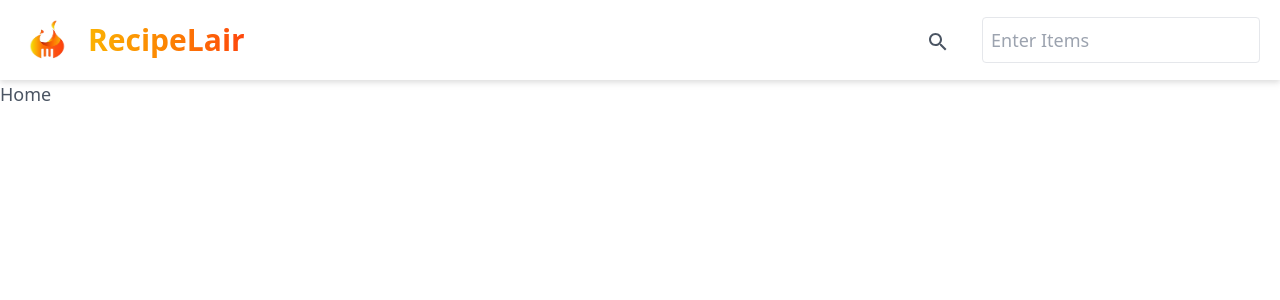
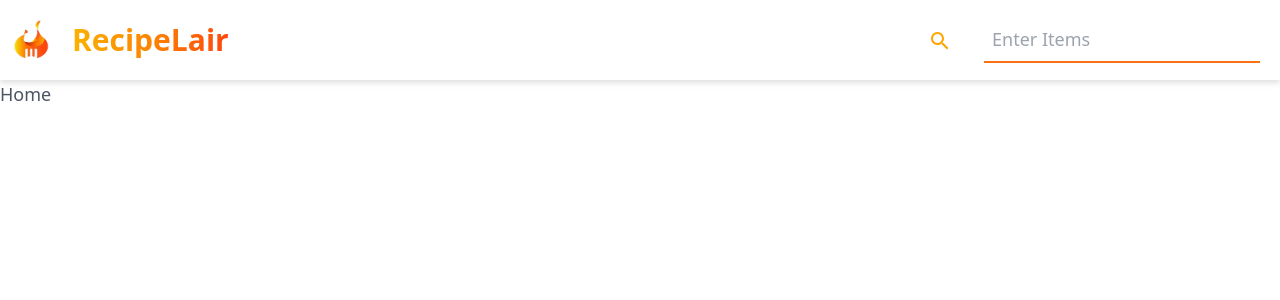
Before and after one commit to reauctioned/Recipe_25-App, a React (Vite) app in the folder recipe-app/: page / in a window 1280 px wide. Shown: the top 300 px of the page. Built offline with nearby package versions, Linux system fonts and the light colour scheme.

Commit message:
style input and searchIcon

```diff
--- a/recipe-app/src/components/navbar.jsx
+++ b/recipe-app/src/components/navbar.jsx
@@ -8,18 +8,18 @@ export default function NavBar() {
     <nav className="flex  top-0  w-[100%]  justify-between items-center py-4 bg-white drop-shadow-md  flex-col lg:flex-row gap-5 lg:gap-0">
       <div className="flex items-center gap-4">
 
-        <img src="/public/logo.png" alt="logo" className="w-12 h-12 p-1 ml-6" />
-        <h1 className="font-bold text-3xl  bg-gradient-to-r from-[#fbb202] via-[#fc8402] to-[#fe460d] bg-clip-text text-transparent">
+        <img src="/public/logo.png" alt="logo" className="w-12 h-12 p-1 ml-2" />
+        <h1 className="font-bold text-3xl mr-7 bg-gradient-to-r from-[#fbb202] via-[#fc8402] to-[#fe460d] bg-clip-text text-transparent">
           RecipeLair
         </h1>
       </div>
       <form >
-        <SearchIcon/>
+        <SearchIcon sx={{ color: 'orange' }} />
         <input
           type="text"
           name="search"
           placeholder="Enter Items"
-          className="border rounded p-2  ml-8 lg:mr-5"
+          className="ml-2 border border-orange-500 border-t-0 border-l-0 border-r-0 border-b-2 focus:outline-none p-2  ml-8 lg:mr-5"
         />
       </form>
     </nav>
```
